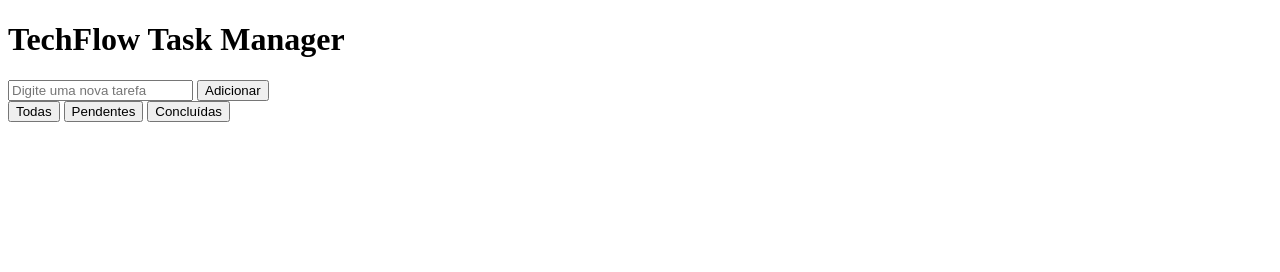
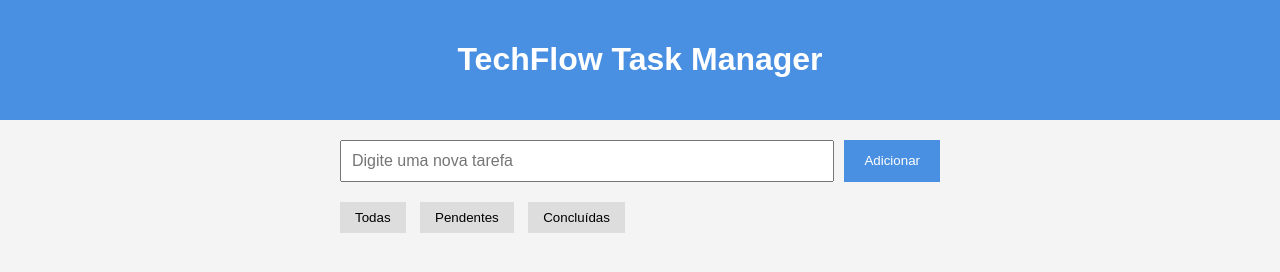
Before and after one commit to MSilva993/techflow-solutions-2025, a plain HTML site: page index.html in a window 1280 px wide. Drawn offline with Linux system fonts and the light colour scheme.

Commit message:
feat: adiciona estilos principais e estrutura visual do sistema closes #3

```diff
--- a/index.html
+++ b/index.html
@@ -4,6 +4,7 @@
     <meta charset="UTF-8">
     <meta name="viewport" content="width=device-width, initial-scale=1.0">
     <title>TechFlow Task Manager</title>
+    <link rel="stylesheet" href="style.css">
 </head>
 <body>
 
--- /dev/null
+++ b/style.css
@@ -0,0 +1,79 @@
+/* ====== ESTILOS GERAIS ====== */
+body {
+    font-family: Arial, Helvetica, sans-serif;
+    background-color: #f4f4f4;
+    margin: 0;
+    padding: 0;
+}
+
+.container {
+    width: 90%;
+    max-width: 600px;
+    margin: 20px auto;
+}
+
+/* ====== HEADER ====== */
+.header {
+    background-color: #4a90e2;
+    color: white;
+    padding: 20px;
+    text-align: center;
+}
+
+/* ====== SEÇÕES ====== */
+.section {
+    margin: 20px 0;
+}
+
+/* ====== NOVA TAREFA ====== */
+#new-task-section {
+    display: flex;
+    gap: 10px;
+}
+
+#task-input {
+    flex: 1;
+    padding: 10px;
+    font-size: 16px;
+}
+
+#add-task-btn {
+    padding: 10px 20px;
+    background-color: #4a90e2;
+    color: white;
+    border: none;
+    cursor: pointer;
+}
+
+#add-task-btn:hover {
+    background-color: #357ab8;
+}
+
+/* ====== FILTROS ====== */
+#filters-section button {
+    padding: 8px 15px;
+    margin-right: 10px;
+    border: none;
+    background-color: #ddd;
+    cursor: pointer;
+}
+
+#filters-section button:hover {
+    background-color: #ccc;
+}
+
+/* ====== LISTA DE TAREFAS ====== */
+#task-list {
+    list-style: none;
+    padding: 0;
+}
+
+#task-list li {
+    background-color: white;
+    padding: 12px;
+    margin-bottom: 10px;
+    border-radius: 4px;
+    display: flex;
+    justify-content: space-between;
+    align-items: center;
+}
```
